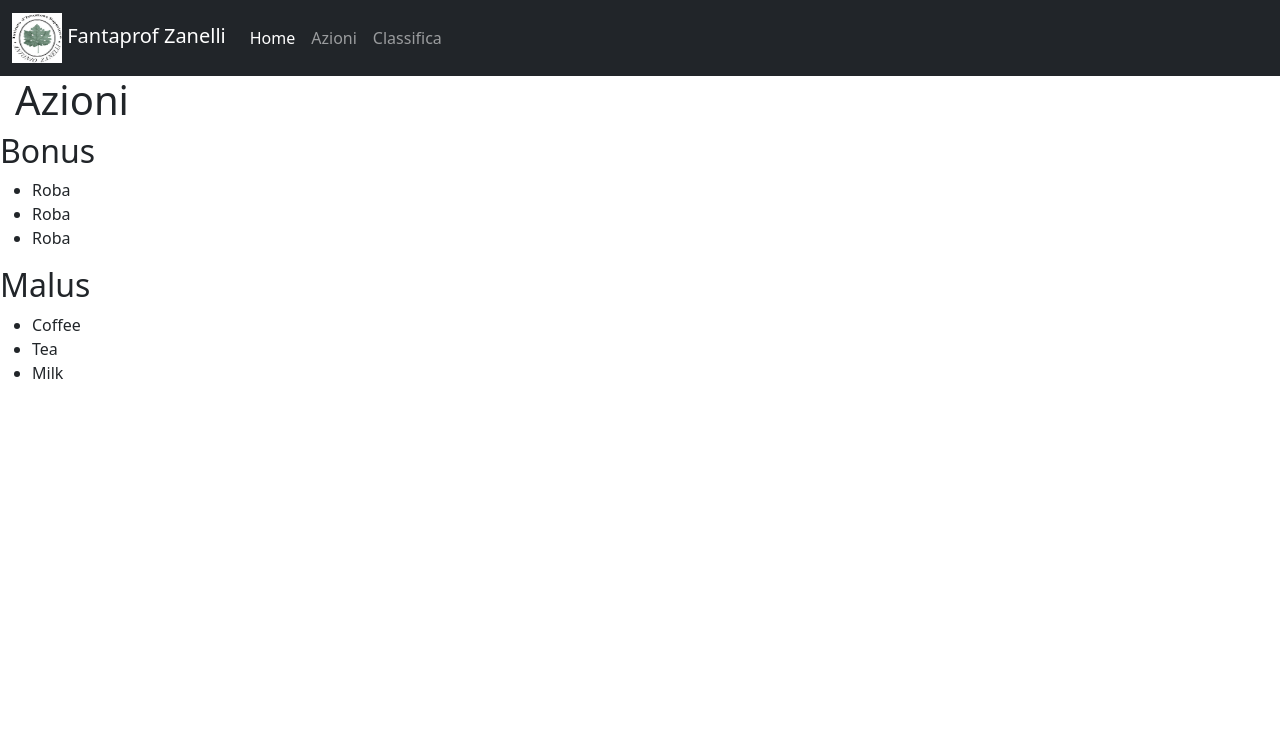
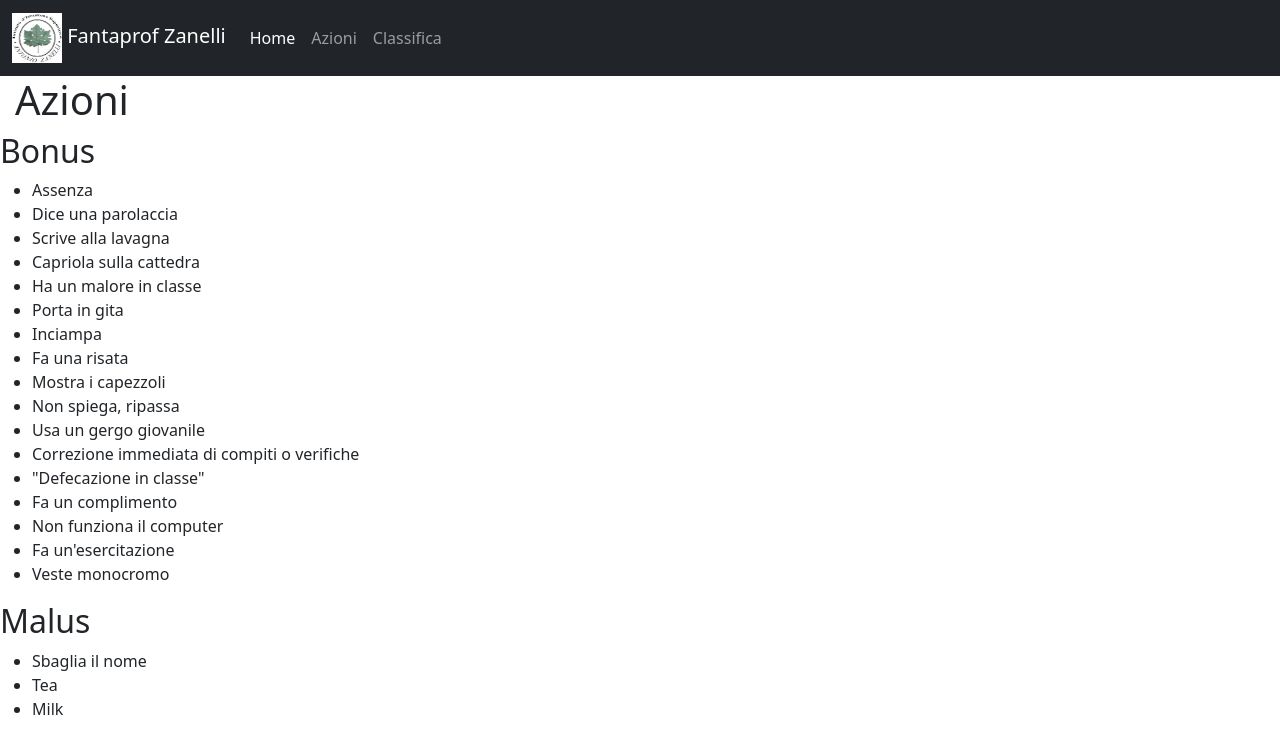
Before and after one commit to maooam27/fantaprof-zanelli, a Flask app: page /azioni in a window 1280 px wide. Shown: the top 754 px of the page. Run offline with Flask 2, Linux system fonts and the light colour scheme.

Commit message:
Editing action.html

```diff
--- a/templates/azioni.html
+++ b/templates/azioni.html
@@ -11,13 +11,27 @@
     <h1>Azioni</h1>
     <h2>Bonus</h2>
     <ul>
-        <li>Roba</li>
-        <li>Roba</li>
-        <li>Roba</li>
+        <li>Assenza</li>
+        <li>Dice una parolaccia</li>
+        <li>Scrive alla lavagna</li>
+        <li>Capriola sulla cattedra</li>
+        <li>Ha un malore in classe</li>
+        <li>Porta in gita</li>
+        <li>Inciampa</li>
+        <li>Fa una risata</li>
+        <li>Mostra i capezzoli</li>
+        <li>Non spiega, ripassa</li>
+        <li>Usa un gergo giovanile</li>
+        <li>Correzione immediata di compiti o verifiche</li>
+        <li>"Defecazione in classe"</li>
+        <li>Fa un complimento</li>
+        <li>Non funziona il computer</li>
+        <li>Fa un'esercitazione</li>
+        <li>Veste monocromo</li>
     </ul>
     <h2>Malus</h2>
     <ul>
-        <li>Coffee</li>
+        <li>Sbaglia il nome</li>
         <li>Tea</li>
         <li>Milk</li>
     </ul>
```
